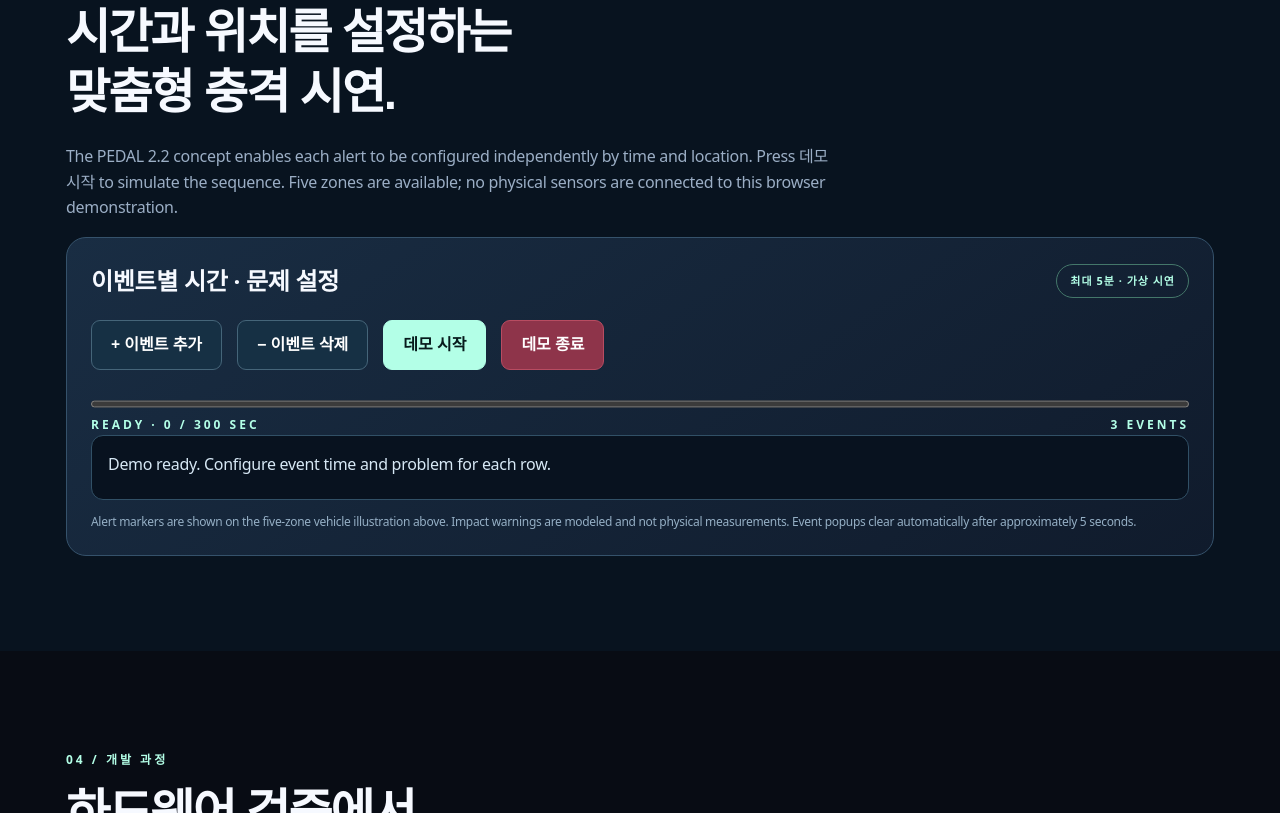
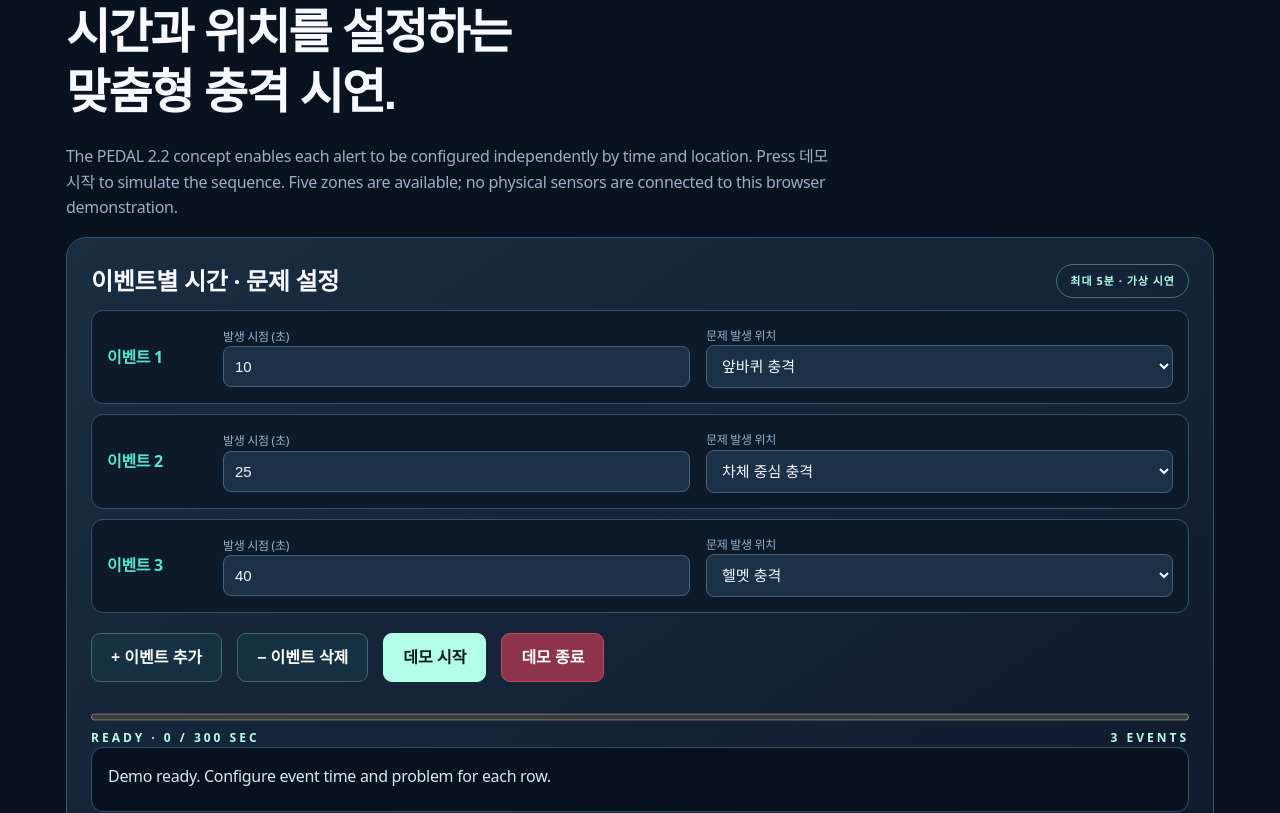
Before and after one commit to alswl50978-eng/ebike-range-lab, a website: page pedal.html in a window 1280 px wide. Shown: the part 2756-3569 px from the top of the page. Drawn offline with Linux system fonts and the light colour scheme.

Commit message:
Fix Korean demo event label syntax

```diff
--- a/pedal.html
+++ b/pedal.html
@@ -76,7 +76,7 @@ function renderEvents(){
   timeWrap.appendChild(time);
   const zoneWrap=document.createElement('label');zoneWrap.textContent='문제 발생 위치';
   const sel=document.createElement('select');sel.disabled=demoRunning;
-  zoneNames.forEach((n,j)=>{const opt=document.createElement('option');opt.textContent=n+ 충격';opt.value=j;sel.appendChild(opt)});
+  zoneNames.forEach((n,j)=>{const opt=document.createElement('option');opt.textContent=n+' 충격';opt.value=j;sel.appendChild(opt)});
   sel.value=ev.zone;sel.addEventListener('change',()=>{ev.zone=Number(sel.value)});
   zoneWrap.appendChild(sel);row.append(title,timeWrap,zoneWrap);container.appendChild(row);
  });
```
